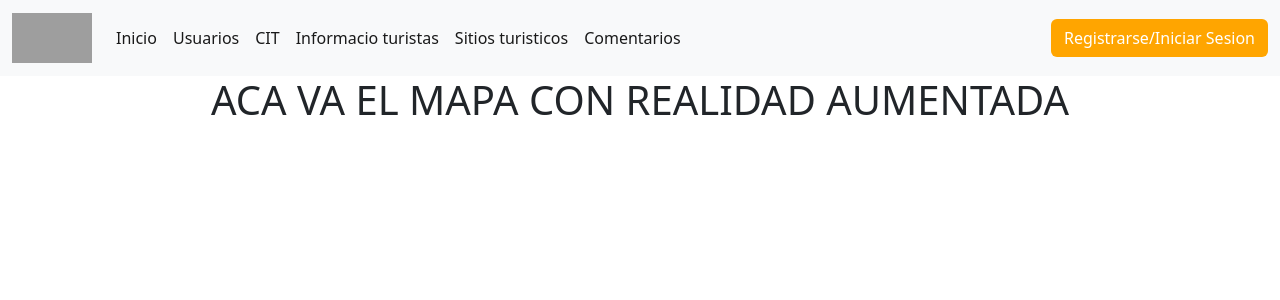
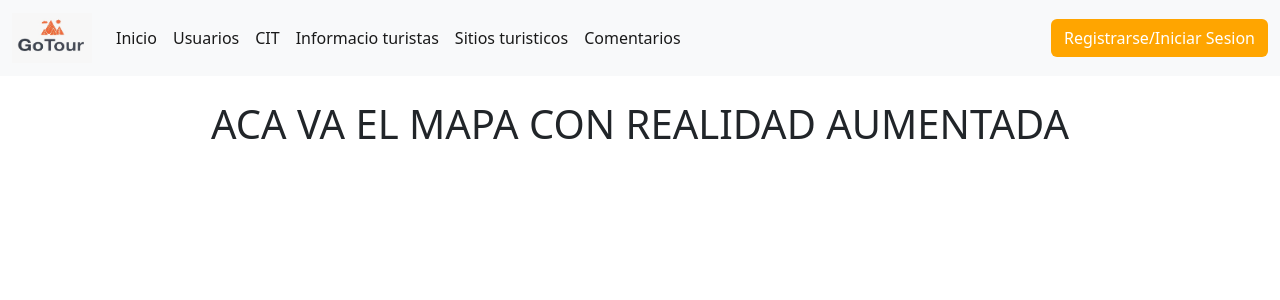
Before and after one commit to rubenledesma10/GoTour, a Flask app: template templates/index.html in a window 1280 px wide. Shown: the top 300 px of the page. Run offline with Flask 3, Linux system fonts and the light colour scheme; the template is opened without the code that fills it, so the values that code supplies are empty; grey boxes are pictures that could not be loaded.

Commit message:
index finished

```diff
--- a/app.py
+++ b/app.py
@@ -1,4 +1,4 @@
-from flask import Flask
+from flask import Flask, render_template
 from config.config import DATABASE_CONNECTION_URI
 from models.db import db
 from routes.user_route import user_bp
@@ -29,6 +29,10 @@ with app.app_context():
     from models.user import User
     db.create_all()
 
+@app.route("/")
+def home():
+    return render_template("index.html")
+
 if __name__=='__main__':
     print("Ejecutando GoTour...")
     app.run(debug=True)
--- a/routes/tourist_route.py
+++ b/routes/tourist_route.py
@@ -26,7 +26,7 @@ def my_data():
     user=User.query.get(id_user) #traemos al usuario logueado
     if not user:
         return jsonify({"error":"User not found"}),404
-    return user_schema.jsonify(user),200
+    return jsonify(user_schema.dump(user)),200
 
 @tourist_bp.route("/my_data/edit", methods=['PUT'])
 @jwt_required()
--- a/routes/user_route.py
+++ b/routes/user_route.py
@@ -1,5 +1,5 @@
 from sqlalchemy.exc import IntegrityError
-from flask import Blueprint, jsonify, request
+from flask import Blueprint, jsonify, request, render_template
 from models.db import db
 from models.user import User
 from datetime import datetime, date
@@ -12,7 +12,7 @@ from utils.email_service import send_welcome_email, send_reset_password_email
 import random, string
 
 
-user_bp = Blueprint('user_bp', __name__, url_prefix='/api/user')
+user_bp = Blueprint('user_bp', __name__, url_prefix='/api/gotour')
 
 @user_bp.route('/register', methods=['POST'])
 def register():
--- a/templates/index.html
+++ b/templates/index.html
@@ -1,50 +1,21 @@
 <!DOCTYPE html>
 <html lang="en">
-
 <head>
     <meta charset="UTF-8">
     <meta name="viewport" content="width=device-width, initial-scale=1.0">
     <title>Go Tour</title>
-    <link href="https://cdn.jsdelivr.net/npm/bootstrap@5.2.3/dist/css/bootstrap.min.css" rel="stylesheet"
-        integrity="sha384-rbsA2VBKQhggwzxH7pPCaAqO46MgnOM80zW1RWuH61DGLwZJEdK2Kadq2F9CUG65" crossorigin="anonymous">
+    <link href="https://cdn.jsdelivr.net/npm/bootstrap@5.2.3/dist/css/bootstrap.min.css"
+          rel="stylesheet">
 </head>
+<body>
+    <!-- Incluir navbar -->
+    {% include "partials/navbar.html" %}
 
-<body>
-    <nav class="navbar navbar-expand-lg bg-light">
-        <div class="container-fluid">
-            <a class="navbar-brand" href="#">
-                <img src="C:\Users\ledes\OneDrive\Escritorio\Facultad\Desarrollo de Software\2do año\Programación II\GoTour\static\images\logo_2.png"
-                    alt="GoTour" width="80" height="50">
-            </a>
-            <button class="navbar-toggler" type="button" data-bs-toggle="collapse" data-bs-target="#navbarNavAltMarkup"
-                aria-controls="navbarNavAltMarkup" aria-expanded="false" aria-label="Toggle navigation">
-                <span class="navbar-toggler-icon"></span>
-            </button>
-            <div class="collapse navbar-collapse" id="navbarNavAltMarkup">
-                <div class="navbar-nav">
-                    <a class="nav-link active" href="#">Inicio</a>
+    <!-- Contenido principal -->
+    <div class="container-fluid text-center mt-4">
+        <h1>ACA VA EL MAPA CON REALIDAD AUMENTADA</h1>
+    </div>
 
-                    <a class="nav-link active" aria-current="page" href="#">Usuarios</a>
-                    <a class="nav-link active" href="#">CIT</a>
-                    <a class="nav-link active" href="#">Informacio turistas</a>
-                    <a class="nav-link active">Sitios turisticos</a>
-                    <a class="nav-link active">Comentarios</a>
-
-                </div>
-                <span class="navbar-text ms-auto">
-                    <button type="button" class="btn"
-                        style="background-color: orange; color: white;">Registrarse/Iniciar Sesion</button>
-                </span>
-            </div>
-        </div>
-
-    </nav>
-    <div class="container-fluid text-center">
-        <h1>ACA VA EL MAPA CON REALIDAD AUMENTADA </h1>
-    </div>
-    <script src="https://cdn.jsdelivr.net/npm/bootstrap@5.2.3/dist/js/bootstrap.bundle.min.js"
-        integrity="sha384-kenU1KFdBIe4zVF0s0G1M5b4hcpxyD9F7jL+jjXkk+Q2h455rYXK/7HAuoJl+0I4"
-        crossorigin="anonymous"></script>
+    <script src="https://cdn.jsdelivr.net/npm/bootstrap@5.2.3/dist/js/bootstrap.bundle.min.js"></script>
 </body>
-
 </html>
--- /dev/null
+++ b/templates/partials/navbar.html
@@ -0,0 +1,29 @@
+<nav class="navbar navbar-expand-lg bg-light">
+        <div class="container-fluid">
+            <a class="navbar-brand" href="#">
+                <img src="{{ url_for('static', filename='images/logo_2.png') }}"
+                 alt="GoTour" width="80" height="50">
+            </a>
+            <button class="navbar-toggler" type="button" data-bs-toggle="collapse" data-bs-target="#navbarNavAltMarkup"
+                aria-controls="navbarNavAltMarkup" aria-expanded="false" aria-label="Toggle navigation">
+                <span class="navbar-toggler-icon"></span>
+            </button>
+            <div class="collapse navbar-collapse" id="navbarNavAltMarkup">
+                <div class="navbar-nav">
+                    <a class="nav-link active" href="#">Inicio</a>
+
+                    <a class="nav-link active" aria-current="page" href="#">Usuarios</a>
+                    <a class="nav-link active" href="#">CIT</a>
+                    <a class="nav-link active" href="#">Informacio turistas</a>
+                    <a class="nav-link active">Sitios turisticos</a>
+                    <a class="nav-link active">Comentarios</a>
+
+                </div>
+                <span class="navbar-text ms-auto">
+                    <button type="button" class="btn"
+                        style="background-color: orange; color: white;">Registrarse/Iniciar Sesion</button>
+                </span>
+            </div>
+        </div>
+
+    </nav>
```
